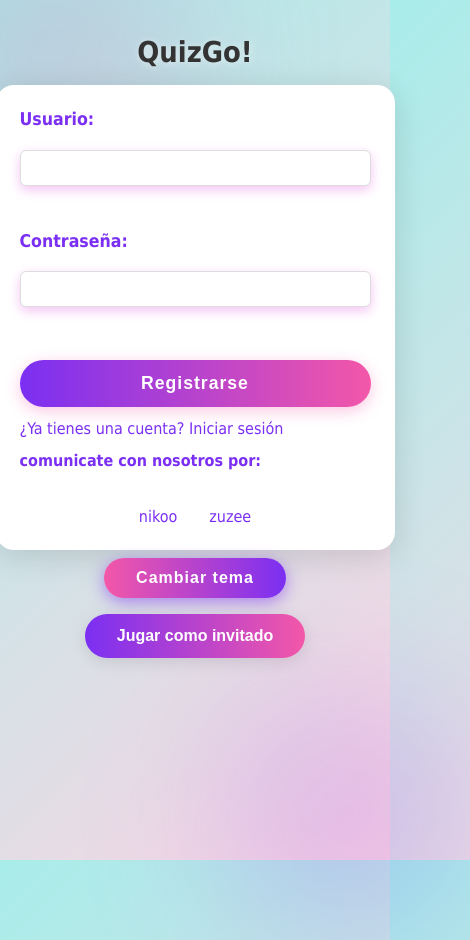
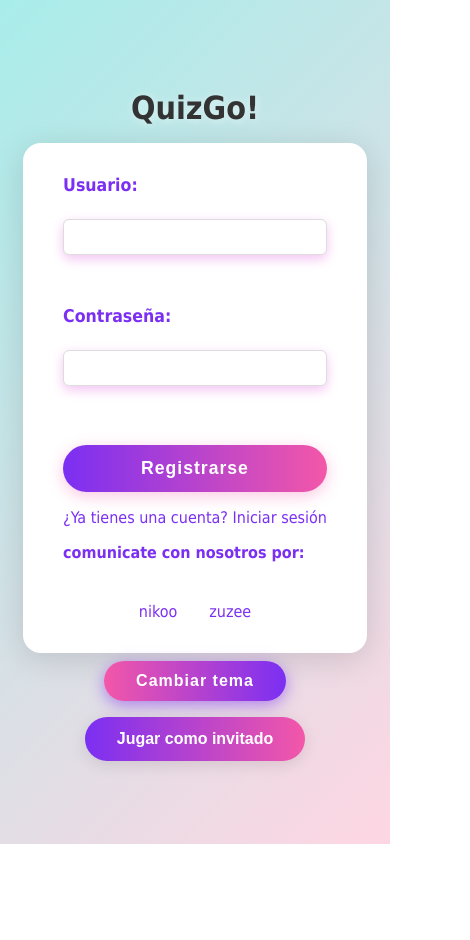
Before and after one commit to nikitoo07/QuizGo-, a plain HTML site: page index.html in a window 390 px wide. Shown: the whole page, 470 px wide, since content can reach past the window. After the commit the page ends 844 px from the top, so only its background shows below. Drawn offline with Linux system fonts and the light colour scheme.

Commit message:
Add files via upload

```diff
--- a/styles.css
+++ b/styles.css
@@ -5,29 +5,11 @@ body {
     min-height: 100vh;
     margin: 0;
     display: flex;
-    flex-direction: column;    align-items: center;
+    flex-direction: column;
+    align-items: center;
+    justify-content: center;
     transition: background 0.6s ease, color 0.6s ease;
-    position: relative; /* Para posicionar los pseudo-elementos */
-    overflow-x: hidden; /* Para evitar scroll horizontal por las formas */
 }
-
-/* Formas decorativas para el fondo */
-body::before,
-body::after {
-    content: '';
-    position: absolute;
-    z-index: -1; /* Detrás del contenido */
-    border-radius: 50%;
-    filter: blur(120px); /* Desenfoque para efecto suave */
-    opacity: 0.2;
-    transition: all 0.6s ease;
-}
-
-body::before { width: 500px; height: 500px; background: #f357a8; top: -150px; left: -150px; }
-body::after { width: 400px; height: 400px; background: #7b2ff2; bottom: -100px; right: -100px; }
-
-.tema-oscuro::before { background: #a8edea; }
-.tema-oscuro::after { background: #7b2ff2; opacity: 0.3; }
 
 
 h1 {
@@ -45,60 +27,11 @@ form {
     display: flex;
     flex-direction: column;
     gap: 1rem;
-    width: 100%;
-    max-width: 450px; /* Ancho máximo para el formulario */
 }
 
 label.skibidi {
     color: #7b2ff2;
     font-weight: bold;
-}
-
-/* --- Media Queries para Dispositivos Móviles --- */
-
-@media (max-width: 768px) {
-    body {
-        justify-content: flex-start; /* Alinea el contenido arriba */
-        padding-top: 1rem;
-    }
-
-    body::before { width: 300px; height: 300px; top: -100px; left: -100px; filter: blur(80px); }
-    body::after { width: 250px; height: 250px; bottom: -80px; right: -80px; filter: blur(80px); }
-
-    h1 {
-        font-size: 1.8rem;
-        margin-bottom: 1rem;
-    }
-
-    form {
-        padding: 1.5rem;
-        max-width: 90vw;
-        gap: 0.8rem;
-    }
-
-    #quiz-container {
-        width: 95vw;
-        padding: 1rem;
-        margin: 1rem auto;
-        gap: 1rem;
-    }
-
-    .config-row {
-        display: flex;
-        flex-direction: column;
-        align-items: center;
-        gap: 0.8rem;
-    }
-
-    #pregunta-texto {
-        font-size: 1.1rem;
-        padding: 0.8rem;
-    }
-
-    .opcion-btn {
-        padding: 0.8rem;
-        font-size: 0.95rem;
-    }
 }
 
 input[type="text"],
@@ -344,8 +277,6 @@ button, input, select, #quiz-container {
     border-radius: 18px;
     box-shadow: 0 6px 32px rgba(0, 0, 0, 0.1);
     max-width: 900px;
-    width: 90vw; /* Ocupa el 90% del ancho de la ventana */
-    max-width: 900px; /* Pero no más de 900px */
     margin: 2rem auto;
     display: flex;
     flex-direction: column;
```
